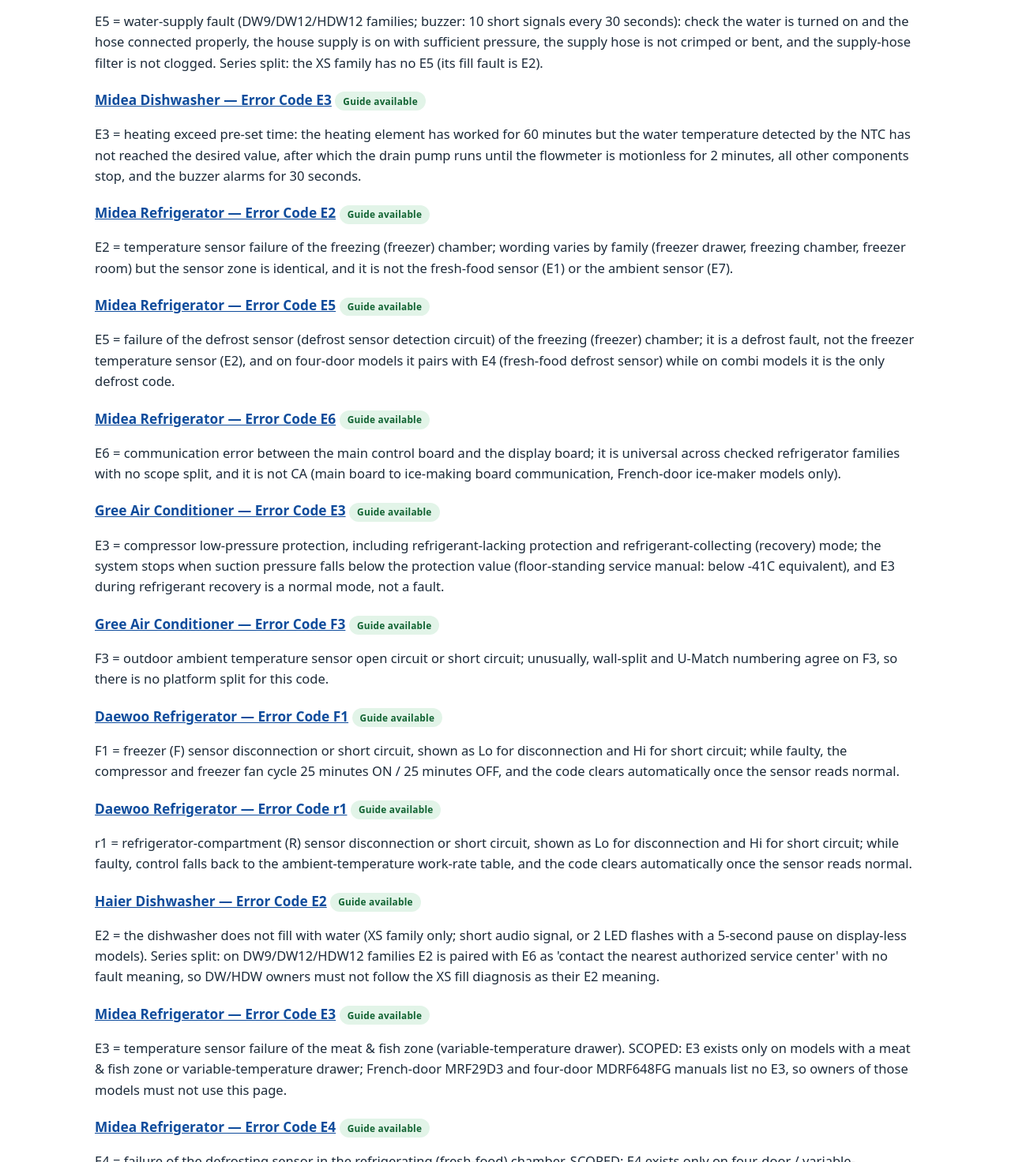
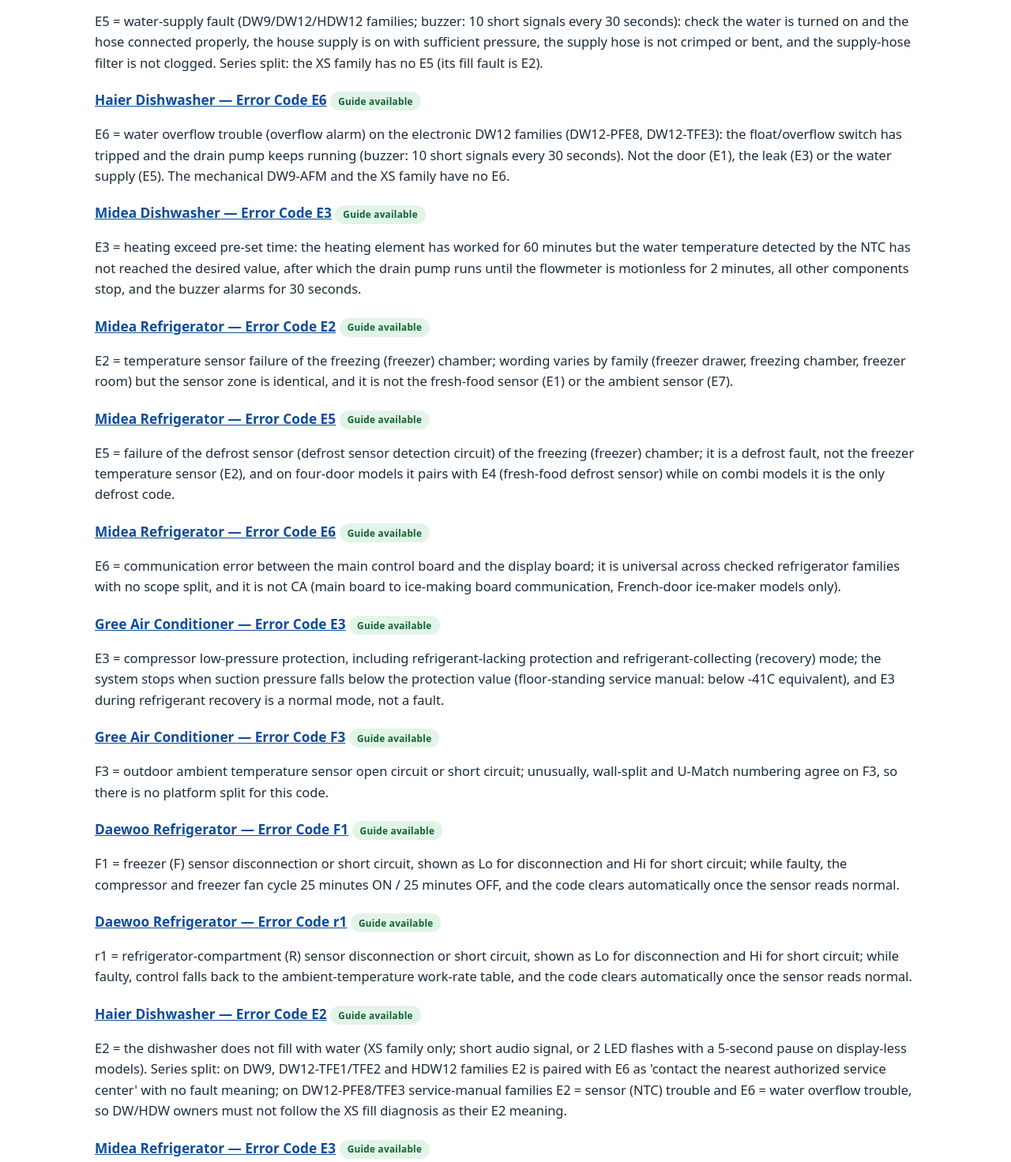
Before and after one commit to profitbhai80-cmd/profitbhai80-cmd.github.io, a plain HTML site: page error-codes.html in a window 1280 px wide. Shown: the part 10528-12000 px from the top of the page at 79% size. Drawn offline with Linux system fonts and the light colour scheme.

Commit message:
Add Haier DW E6 guide and correct DW E2 for PFE8/TFE3 sensor meaning (2026-11-14)

```diff
--- a/error-codes.html
+++ b/error-codes.html
@@ -188,6 +188,7 @@
         <div class="result-card"><h3><a href="haier/dishwasher/e1.html">Haier Dishwasher — Error Code E1</a> <span class="badge verified">Guide available</span></h3><p>E1 = the door is not closed properly (DW9/DW12/HDW12 families; buzzer: 10 short signals every 30 seconds). Series split: the newer XS family has no E1 (its fill fault is E2), and the US HDBL655AFS family&#x27;s E1 is a longer-inlet-time fill code, not a door code.</p></div>
         <div class="result-card"><h3><a href="haier/dishwasher/e3.html">Haier Dishwasher — Error Code E3</a> <span class="badge verified">Guide available</span></h3><p>E3 = the drain hose is too low (DW9/DW12/HDW12 families; buzzer: 10 short signals every 30 seconds; installation range 40-100 cm for the hose free end) / the dishwasher does not drain water (XS family: drain pipe bent, trapped or blocked, filter clogged, siphon clogged). E3 is E4&#x27;s mirror: too low is E3, too high/crimped is E4.</p></div>
         <div class="result-card"><h3><a href="haier/dishwasher/e5.html">Haier Dishwasher — Error Code E5</a> <span class="badge verified">Guide available</span></h3><p>E5 = water-supply fault (DW9/DW12/HDW12 families; buzzer: 10 short signals every 30 seconds): check the water is turned on and the hose connected properly, the house supply is on with sufficient pressure, the supply hose is not crimped or bent, and the supply-hose filter is not clogged. Series split: the XS family has no E5 (its fill fault is E2).</p></div>
+        <div class="result-card"><h3><a href="haier/dishwasher/e6.html">Haier Dishwasher — Error Code E6</a> <span class="badge verified">Guide available</span></h3><p>E6 = water overflow trouble (overflow alarm) on the electronic DW12 families (DW12-PFE8, DW12-TFE3): the float/overflow switch has tripped and the drain pump keeps running (buzzer: 10 short signals every 30 seconds). Not the door (E1), the leak (E3) or the water supply (E5). The mechanical DW9-AFM and the XS family have no E6.</p></div>
         <div class="result-card"><h3><a href="midea/dishwasher/e3.html">Midea Dishwasher — Error Code E3</a> <span class="badge verified">Guide available</span></h3><p>E3 = heating exceed pre-set time: the heating element has worked for 60 minutes but the water temperature detected by the NTC has not reached the desired value, after which the drain pump runs until the flowmeter is motionless for 2 minutes, all other components stop, and the buzzer alarms for 30 seconds.</p></div>
         <div class="result-card"><h3><a href="midea/refrigerator/e2.html">Midea Refrigerator — Error Code E2</a> <span class="badge verified">Guide available</span></h3><p>E2 = temperature sensor failure of the freezing (freezer) chamber; wording varies by family (freezer drawer, freezing chamber, freezer room) but the sensor zone is identical, and it is not the fresh-food sensor (E1) or the ambient sensor (E7).</p></div>
         <div class="result-card"><h3><a href="midea/refrigerator/e5.html">Midea Refrigerator — Error Code E5</a> <span class="badge verified">Guide available</span></h3><p>E5 = failure of the defrost sensor (defrost sensor detection circuit) of the freezing (freezer) chamber; it is a defrost fault, not the freezer temperature sensor (E2), and on four-door models it pairs with E4 (fresh-food defrost sensor) while on combi models it is the only defrost code.</p></div>
@@ -196,7 +197,7 @@
         <div class="result-card"><h3><a href="gree/air-conditioner/f3.html">Gree Air Conditioner — Error Code F3</a> <span class="badge verified">Guide available</span></h3><p>F3 = outdoor ambient temperature sensor open circuit or short circuit; unusually, wall-split and U-Match numbering agree on F3, so there is no platform split for this code.</p></div>
         <div class="result-card"><h3><a href="daewoo/refrigerator/f1.html">Daewoo Refrigerator — Error Code F1</a> <span class="badge verified">Guide available</span></h3><p>F1 = freezer (F) sensor disconnection or short circuit, shown as Lo for disconnection and Hi for short circuit; while faulty, the compressor and freezer fan cycle 25 minutes ON / 25 minutes OFF, and the code clears automatically once the sensor reads normal.</p></div>
         <div class="result-card"><h3><a href="daewoo/refrigerator/r1.html">Daewoo Refrigerator — Error Code r1</a> <span class="badge verified">Guide available</span></h3><p>r1 = refrigerator-compartment (R) sensor disconnection or short circuit, shown as Lo for disconnection and Hi for short circuit; while faulty, control falls back to the ambient-temperature work-rate table, and the code clears automatically once the sensor reads normal.</p></div>
-        <div class="result-card"><h3><a href="haier/dishwasher/e2.html">Haier Dishwasher — Error Code E2</a> <span class="badge verified">Guide available</span></h3><p>E2 = the dishwasher does not fill with water (XS family only; short audio signal, or 2 LED flashes with a 5-second pause on display-less models). Series split: on DW9/DW12/HDW12 families E2 is paired with E6 as &#x27;contact the nearest authorized service center&#x27; with no fault meaning, so DW/HDW owners must not follow the XS fill diagnosis as their E2 meaning.</p></div>
+        <div class="result-card"><h3><a href="haier/dishwasher/e2.html">Haier Dishwasher — Error Code E2</a> <span class="badge verified">Guide available</span></h3><p>E2 = the dishwasher does not fill with water (XS family only; short audio signal, or 2 LED flashes with a 5-second pause on display-less models). Series split: on DW9, DW12-TFE1/TFE2 and HDW12 families E2 is paired with E6 as &#x27;contact the nearest authorized service center&#x27; with no fault meaning; on DW12-PFE8/TFE3 service-manual families E2 = sensor (NTC) trouble and E6 = water overflow trouble, so DW/HDW owners must not follow the XS fill diagnosis as their E2 meaning.</p></div>
         <div class="result-card"><h3><a href="midea/refrigerator/e3.html">Midea Refrigerator — Error Code E3</a> <span class="badge verified">Guide available</span></h3><p>E3 = temperature sensor failure of the meat &amp; fish zone (variable-temperature drawer). SCOPED: E3 exists only on models with a meat &amp; fish zone or variable-temperature drawer; French-door MRF29D3 and four-door MDRF648FG manuals list no E3, so owners of those models must not use this page.</p></div>
         <div class="result-card"><h3><a href="midea/refrigerator/e4.html">Midea Refrigerator — Error Code E4</a> <span class="badge verified">Guide available</span></h3><p>E4 = failure of the defrosting sensor in the refrigerating (fresh-food) chamber. SCOPED: E4 exists only on four-door / variable-temperature-chamber families, paired with E5 (freezing defrost sensor); the common combi families (MERB345MG, MDRB470MG, MDRB521MGA, MDRB521MIE02, MDRB593FGE) have no E4 at all.</p></div>
         <div class="result-card"><h3><a href="midea/refrigerator/f4.html">Midea Refrigerator — Error Code F4</a> <span class="badge verified">Guide available</span></h3><p>F4 = the sensor at the bottom of the refrigerating (fresh-food) ice maker fails. SCOPED: F4 exists only on French-door models with a refrigerating-chamber ice maker; it is a sensor fault, distinct from F5 (ice maker fails to turn over ice), F6 (initialization failure), and EE (freezer ice-maker bottom sensor).</p></div>
```
